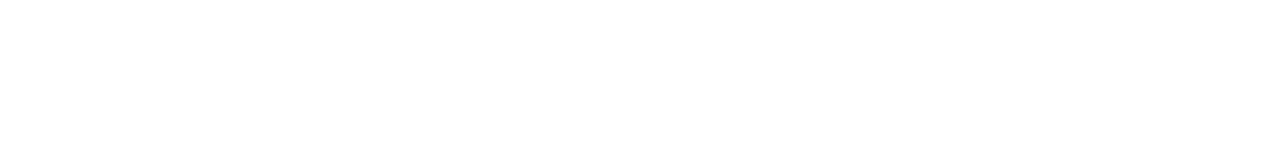
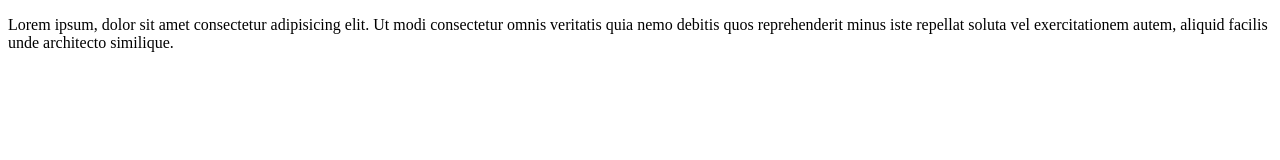
Before and after one commit to vadymolh/fe_lessons_18_09, a plain HTML site: page index.html in a window 1280 px wide. Drawn offline with Linux system fonts and the light colour scheme.

Commit message:
script link

```diff
--- a/index.html
+++ b/index.html
@@ -5,5 +5,15 @@
     <meta name="viewport" content="width=device-width, initial-scale=1.0" />
     <title>Document</title>
   </head>
-  <body></body>
+
+  <body>
+    <p>
+      Lorem ipsum, dolor sit amet consectetur adipisicing elit. Ut modi
+      consectetur omnis veritatis quia nemo debitis quos reprehenderit minus
+      iste repellat soluta vel exercitationem autem, aliquid facilis unde
+      architecto similique.
+    </p>
+
+    <script src="./js/app.js"></script>
+  </body>
 </html>
```
Also changed, not shown: js/app.js (added).
